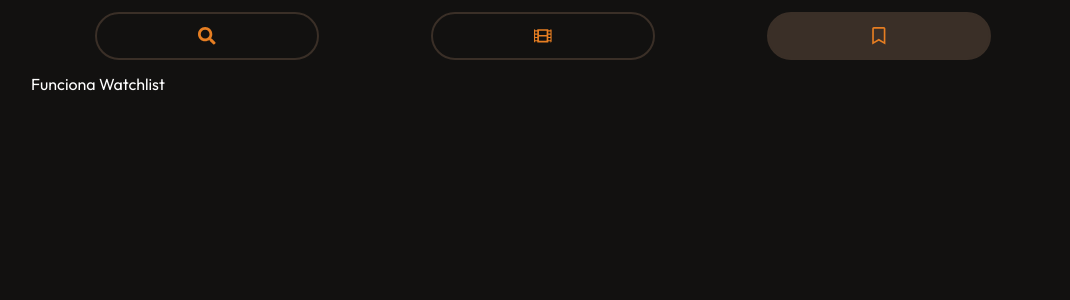
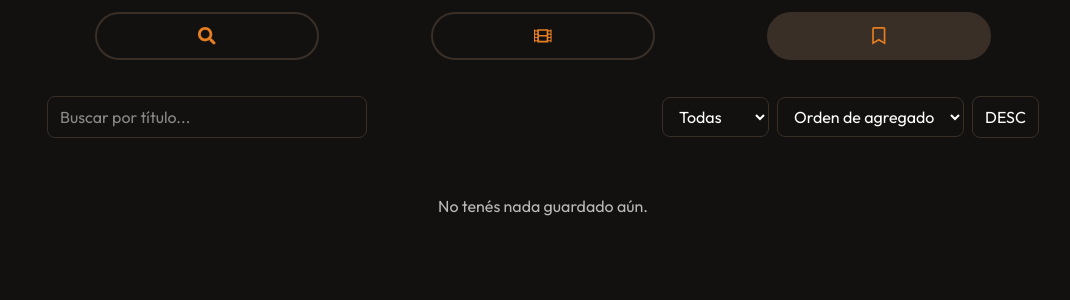
Before and after one commit to SebsC9/SwipeFlix, a React (Vite) app: page /watchlist in a window 1280 px wide. Shown: the top 300 px of the page, without its empty margins (97-1167 px from the left). Built offline with nearby package versions, Linux system fonts and the light colour scheme; no server answers.

Commit message:
Pagina de Watchlist, con filtro y buscador

```diff
--- a/src/components/Moviecard.jsx
+++ b/src/components/Moviecard.jsx
@@ -57,7 +57,7 @@ function Moviecard({ movie }) {
             <h2 className=" text-xl font-bold  text-white tracking-widest">
               {d?.titulo ? `${d.titulo} (${d.año || '—'})` : isLoading ? 'Cargando…' : '—'}
             </h2>
-            <p className="text-white text-sm"><span className="text-amber-400">IMDb</span> {d?.rating ?? d?.puntuacion ?? '—'}</p>
+            <p className="text-white text-sm"><span className="text-amber-400">TMBD </span> {d?.rating ?? d?.puntuacion ?? '—'}</p>
           </div>
           <button
             onClick={handleClick}
--- a/src/libs/tmdb/api.js
+++ b/src/libs/tmdb/api.js
@@ -1,7 +1,7 @@
 
 const BASE = import.meta.env.VITE_TMDB_BASE_URL;
 const KEY  = import.meta.env.VITE_TMDB_API_KEY;
-const LANG = import.meta.env.VITE_TMDB_LANG || "es-AR";
+const LANG = import.meta.env.VITE_TMDB_LANG || "en-US";
 
 import { mapMovieDetails } from "./mapper";
 
--- a/src/libs/watchlist.js
+++ b/src/libs/watchlist.js
@@ -22,11 +22,52 @@ function existeEnWatchlist(list, id, type){
     }
 };
 
+const normalizeForWatchlist = (movie) => {
+  if (!movie || movie.id == null) return null;
+
+  const type =
+    movie.type ??
+    movie.mediaType ??
+    movie.media_type ??
+    (movie.first_air_date ? "tv" : "movie");
+
+  return {
+    id: movie.id,
+    type,
+    title: movie.title ?? movie.name ?? "",
+    name: movie.name ?? null,
+    poster_path:
+      movie.poster_path ??
+      movie.posterPath ??
+      movie.backdrop_path ??
+      movie.backdropPath ??
+      null,
+    vote_average: movie.vote_average ?? movie.voteAverage ?? null,
+    release_date: movie.release_date ?? movie.releaseDate ?? null,
+    first_air_date: movie.first_air_date ?? movie.firstAirDate ?? null,
+    visto: false,
+  };
+};
+
 function agregarAWatchlist(list, movie){
     if (existeEnWatchlist(list, movie.id, movie.type)){
         return list;
     }
-    const nuevaLista = [...list, movie]
+    const nuevaLista = [...list, { ...movie, visto: false}];
     return nuevaLista
 }
-export {existeEnWatchlist, guardarWatchlist, cargarWatchlist, agregarAWatchlist}
+
+function eliminarDeWatchlist(list, id, type){
+    return list.filter(item => !(item.id === id && item.type === type));
+}
+
+function toggleVisto(list, id, type){
+    return list.map(item =>{
+        if (item.id === id && item.type === type){
+            return { ...item, visto : !item.visto}
+        }
+        return item;
+    })
+}
+
+export {existeEnWatchlist, guardarWatchlist, cargarWatchlist, agregarAWatchlist, eliminarDeWatchlist, toggleVisto}
--- a/src/pages/Watchlist.jsx
+++ b/src/pages/Watchlist.jsx
@@ -1,6 +1,238 @@
+import { useEffect, useState } from "react";
+import Moviecard from "../components/Moviecard";
+import { cargarWatchlist, guardarWatchlist, eliminarDeWatchlist, toggleVisto } from "../libs/watchlist";
+import { FaEye, FaTrash } from "react-icons/fa";
+
 function Watchlist() {
+  const [list, setList] = useState(() => cargarWatchlist());
+  const [search, setSearch] = useState("");
+  const [orderKey, setOrderKey] = useState("added");
+  const [orderDir, setOrderDir] = useState("desc");
+  const [selected, setSelected] = useState(null);
+  const [filterType, setFilterType] = useState("all");
+
+  useEffect(() => {
+    guardarWatchlist(list);
+  }, [list]);
+
+  const filtered = list.filter((it) => {
+    const t = (it.title || it.titulo || it.name || "").toLowerCase();
+    const matchesSearch = t.includes(search.trim().toLowerCase());
+    const matchesType =
+      filterType === "all" ||
+      (filterType === "movie" && (it.type === "movie" || it.tipo === "película")) ||
+      (filterType === "tv" && (it.type === "tv" || it.tipo === "serie"));
+    return matchesSearch && matchesType;
+  });
+
+
+
+  const sorted = (() => {
+    const base = [...filtered];
+    const dir = orderDir === "asc" ? 1 : -1;
+
+    if (orderKey === "added") {
+      return orderDir === "asc" ? base : base.reverse();
+    }
+
+    if (orderKey === "title") {
+      return base.sort((a, b) =>
+        ((a.title || a.titulo || a.name || "").localeCompare(
+          (b.title || b.titulo || b.name || ""),
+          undefined,
+          { sensitivity: "base" }
+        )) * dir
+      );
+    }
+
+    if (orderKey === "rating") {
+      const val = (x) =>
+        typeof x.vote_average === "number"
+          ? x.vote_average
+          : typeof x.rating === "number"
+          ? x.rating
+          : -Infinity;
+      return base.sort((a, b) => (val(a) - val(b)) * dir);
+    }
+
+    if (orderKey === "date") {
+      const toMs = (x) => {
+        const s = x.release_date || x.first_air_date || "";
+        const ms = Date.parse(s);
+        if (!Number.isNaN(ms)) return ms;
+        const y = x.año ? Number(String(x.año).slice(0, 4)) : NaN;
+        return Number.isFinite(y) ? Date.parse(`${y}-01-01`) : -Infinity;
+      };
+      return base.sort((a, b) => (toMs(a) - toMs(b)) * dir);
+    }
+
+    if (orderKey === "visto") {
+      const v = (x) => (x.visto ? 1 : 0);
+      return base.sort((a, b) => (v(a) - v(b)) * dir);
+    }
+
+    return base;
+  })();
+
+  const handleSelect = (item) => setSelected(item);
+
+  const handleEliminar = (id, type) => {
+    setList((prev) => eliminarDeWatchlist(prev, id, type));
+    setSelected((cur) => (cur && cur.id === id && cur.type === type ? null : cur));
+  };
+
+  const handleToggleVisto = (id, type) => {
+    setList((prev) => toggleVisto(prev, id, type));
+    setSelected((cur) =>
+      cur && cur.id === id && cur.type === type ? { ...cur, visto: !cur.visto } : cur
+    );
+  };
+
+  const toMoviecard = (it) => ({
+    ...it,
+    mediaType: it.type || it.media_type,
+    posterPath: it.posterUrl || null,
+    backdropPath: null,
+  });
+
+  const movie = selected ? toMoviecard(selected) : null;
+
   return (
-    <div className="">Funciona Watchlist</div>
+    <section className=" relative px-4 py-6">
+      <div className="mb-4 flex flex-col items-center gap-2 sm:flex-row sm:justify-between sm:gap-3">
+        <input
+          type="text"
+          placeholder="Buscar por título..."
+          value={search}
+          onChange={(e) => setSearch(e.target.value)}
+          className="w-full sm:w-80 rounded-lg border border-[var(--color-border)] px-3 py-2 bg-transparent outline-none focus:ring-2 focus:ring-[var(--color-border)]/40"
+        />
+
+        <div className="flex items-center gap-2">
+          <select
+            value={filterType}
+            onChange={(e) => setFilterType(e.target.value)}
+            className="border-[var(--color-border)] rounded-lg border px-3 py-2 bg-transparent outline-none"
+          >
+            <option className="bg-[var(--color-background)]" value="all">
+              Todas
+            </option>
+            <option className="bg-[var(--color-background)]" value="movie">
+              Películas
+            </option>
+            <option className="bg-[var(--color-background)]" value="tv">
+              Series
+            </option>
+          </select>
+
+          <select
+            value={orderKey}
+            onChange={(e) => setOrderKey(e.target.value)}
+            className="border-[var(--color-border)] rounded-lg border px-3 py-2 bg-transparent outline-none"
+          >
+            <option
+             className="bg-[var(--color-background)]"
+             value="added">
+              Orden de agregado
+              </option>
+            <option
+             className="bg-[var(--color-background)]"
+             value="title">
+             Título
+            </option>
+            <option
+              className="bg-[var(--color-background)]"
+              value="rating">
+              Rating
+              </option>
+            <option
+             className="bg-[var(--color-background)]"
+             value="date">
+              Fecha
+              </option>
+            <option
+             className="bg-[var(--color-background)]"
+             value="visto">
+              Visto/No visto
+              </option>
+          </select>
+
+          <button
+            onClick={() => setOrderDir((d) => (d === "asc" ? "desc" : "asc"))}
+            className="border-[var(--color-border)] rounded-lg border px-3 py-2 transition cursor-pointer"
+          >
+            {orderDir === "asc" ? "ASC" : "DESC"}
+          </button>
+        </div>
+      </div>
+
+      {sorted.length === 0 ? (
+        <p className="opacity-70 text-center py-10">
+          {list.length ? `Sin resultados para “${search}”.` : "No tenés nada guardado aún."}
+        </p>
+      ) : (
+        <ul className="grid grid-cols-2 sm:grid-cols-3 lg:grid-cols-6 gap-4">
+          {sorted.map((it) => {
+            const title = it.title || it.name || it.titulo || "Sin título";
+            const poster = it.posterUrl || null;
+            const visto = !!it.visto;
+
+            return (
+              <li
+                key={`${it.type}-${it.id}`}
+                className="group relative rounded-xl overflow-hidden border border-[var(--color-border)] cursor-pointer"
+                onClick={() => handleSelect(it)}
+                title={title}
+              >
+                <div className={`aspect-[2/3] ${visto ? "opacity-70" : ""}`}>
+                  {poster ? (
+                    <img src={poster} alt={title} className="w-full h-full object-cover" loading="lazy" />
+                  ) : (
+                    <div className="w-full h-full grid place-content-center text-sm opacity-60">
+                      Sin póster
+                    </div>
+                  )}
+                </div>
+
+                {visto && (
+                  <span className="absolute top-2 left-2 text-[10px] px-2 py-1 rounded-full bg-black/70 border backdrop-blur">
+                    Visto ✓
+                  </span>
+                )}
+              </li>
+            );
+          })}
+        </ul>
+      )}
+
+      {movie && (
+        <div className="fixed inset-0 z-50 bg-black/60 backdrop-blur-sm" onClick={() => setSelected(null)}>
+          <div className="absolute left-1/2 top-1/2 -translate-x-1/2 -translate-y-1/2" onClick={(e) => e.stopPropagation()}>
+            <Moviecard key={`${movie.mediaType}-${movie.id}`} movie={movie} />
+          </div>
+
+          <div className="absolute bottom-8 left-1/2 -translate-x-1/2 flex justify-center z-50 gap-20">
+            <button
+              aria-label={movie.visto? "Marcar como no visto" : "Marcar como visto"}
+              className="cursor-pointer border-2 border-[var(--color-border)] p-5 rounded-full shadow-lg transition-transform duration-200 active:scale-90 active:bg-green-900 hover:scale-110 hover:bg-green-900"
+              onClick={() => handleToggleVisto(movie.id, movie.mediaType || movie.type)}
+              title={movie.visto ? "Marcar como no visto" : "Marcar como visto"}
+            >
+              <FaEye className="text-green-400 text-3xl" />
+            </button>
+
+            <button
+              aria-label="Eliminar de la Watchlist"
+              className="cursor-pointer border-2 border-[var(--color-border)] p-5 rounded-full shadow-lg transition-transform duration-200 active:scale-90 active:bg-red-950 hover:scale-110 hover:bg-red-950"
+              onClick={() => handleEliminar(movie.id, movie.mediaType || movie.type)}
+              title="Eliminar de la watchlist"
+            >
+              <FaTrash className="text-red-500 text-3xl" />
+            </button>
+          </div>
+        </div>
+      )}
+    </section>
   );
 }
 
```
Also changed, not shown: src/pages/Home.jsx (+13 -10 lines).
